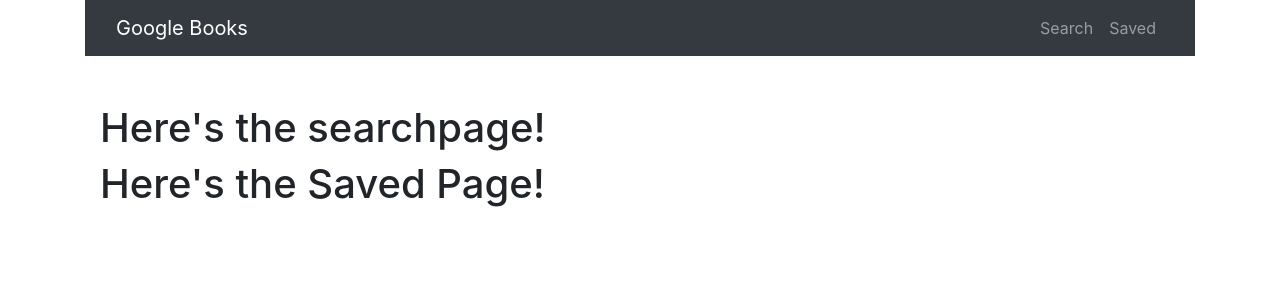
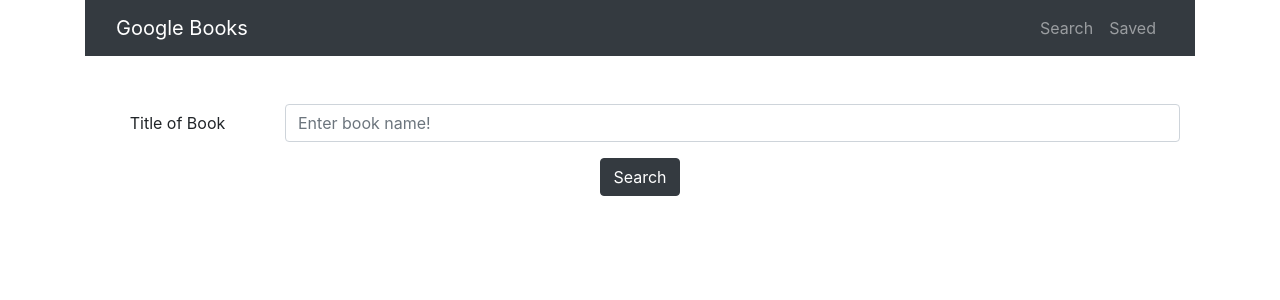
Before and after one commit to trome23/Book-Search, a React (Create React App) app in the folder client/: page / in a window 1280 px wide. Shown: the top 300 px of the page. Built offline with nearby package versions, Linux system fonts and the light colour scheme.

Commit message:
added react-router to connect search and saved pages and form to search page

```diff
--- a/client/package.json
+++ b/client/package.json
@@ -6,6 +6,7 @@
     "bootstrap": "^4.3.1",
     "react": "^16.8.6",
     "react-dom": "^16.8.6",
+    "react-router-dom": "^5.0.1",
     "react-scripts": "3.0.1",
     "react-transition-group": "^4.1.1",
     "reactstrap": "^8.0.0",
--- a/client/src/App.js
+++ b/client/src/App.js
@@ -1,4 +1,5 @@
 import React, {Component} from 'react';
+import {BrowserRouter, Route, Switch} from 'react-router-dom';
 import AppNavBar from './components/AppNavBar'
 import Search from './components/SearchPage'
 import Saved from './components/SavedPage'
@@ -13,10 +14,15 @@
       <Container>
         <div className="App">
           <AppNavBar />
-        </div>
-        <div>
-          <Search />
-          <Saved />
+          <BrowserRouter>
+          <div>
+            <Switch>
+              <Route exact path="/" component={Search} />
+              <Route exact path="/saved" component={Saved} />
+              <Route component={Search} />
+            </Switch>
+          </div>
+        </BrowserRouter>
         </div>
       </Container>
     );
--- a/client/src/components/AppNavBar.js
+++ b/client/src/components/AppNavBar.js
@@ -30,12 +30,12 @@
                         <Collapse isOpen={this.state.isOpen} navbar>
                             <Nav className="ml-auto" navbar>
                                 <NavItem>
-                                    <NavLink href="../components/SearchPage.js">
+                                    <NavLink href="/">
                                         Search
                                     </NavLink>
                                 </NavItem>
                                 <NavItem>
-                                    <NavLink href="../components/SavedPage.js">
+                                    <NavLink href="/saved">
                                         Saved
                                     </NavLink>
                                 </NavItem>
--- a/client/src/components/SavedPage.js
+++ b/client/src/components/SavedPage.js
@@ -7,8 +7,8 @@
     render() {
         return(
             <Container>
-            <h1>Here's the Saved Page!</h1>
-        </Container>
+                <h1>Here's the SAVED Page!</h1>
+            </Container>
         )
     }
 }
--- a/client/src/components/SearchPage.js
+++ b/client/src/components/SearchPage.js
@@ -1,5 +1,5 @@
 import React, { Component } from 'react';
-import { Container, ListGroup, ListGroupItem, Button} from 'reactstrap';
+import { Container, ListGroup, ListGroupItem, Button, Form, FormGroup, Label, Col, Input} from 'reactstrap';
 import {CSSTransition, TransitionGroup} from 'react-transition-group';
 
 
@@ -7,7 +7,23 @@
     render() {
         return(
             <Container>
-                <h1>Here's the searchpage!</h1>
+                 <Form>
+                    <FormGroup row>
+                    <Label for="searchBar" sm={2}>Title of Book</Label>
+                        <Col sm={10}>
+                            <Input type="text" name="search" id="searchBar" placeholder="Enter book name!" />
+                        </Col>
+                    </FormGroup>
+                <Button
+                    color="dark"
+                    stye={{marginBottom: '2rem'}}
+                    onClick={() => {
+
+                    }}
+                >
+                    Search
+                </Button>
+                </Form>
             </Container>
         )
     }
```
Also changed, not shown: client/src/components/Book.js (added, +10 -0 lines), 1 other file (tests, documents, lock files or other folders).
